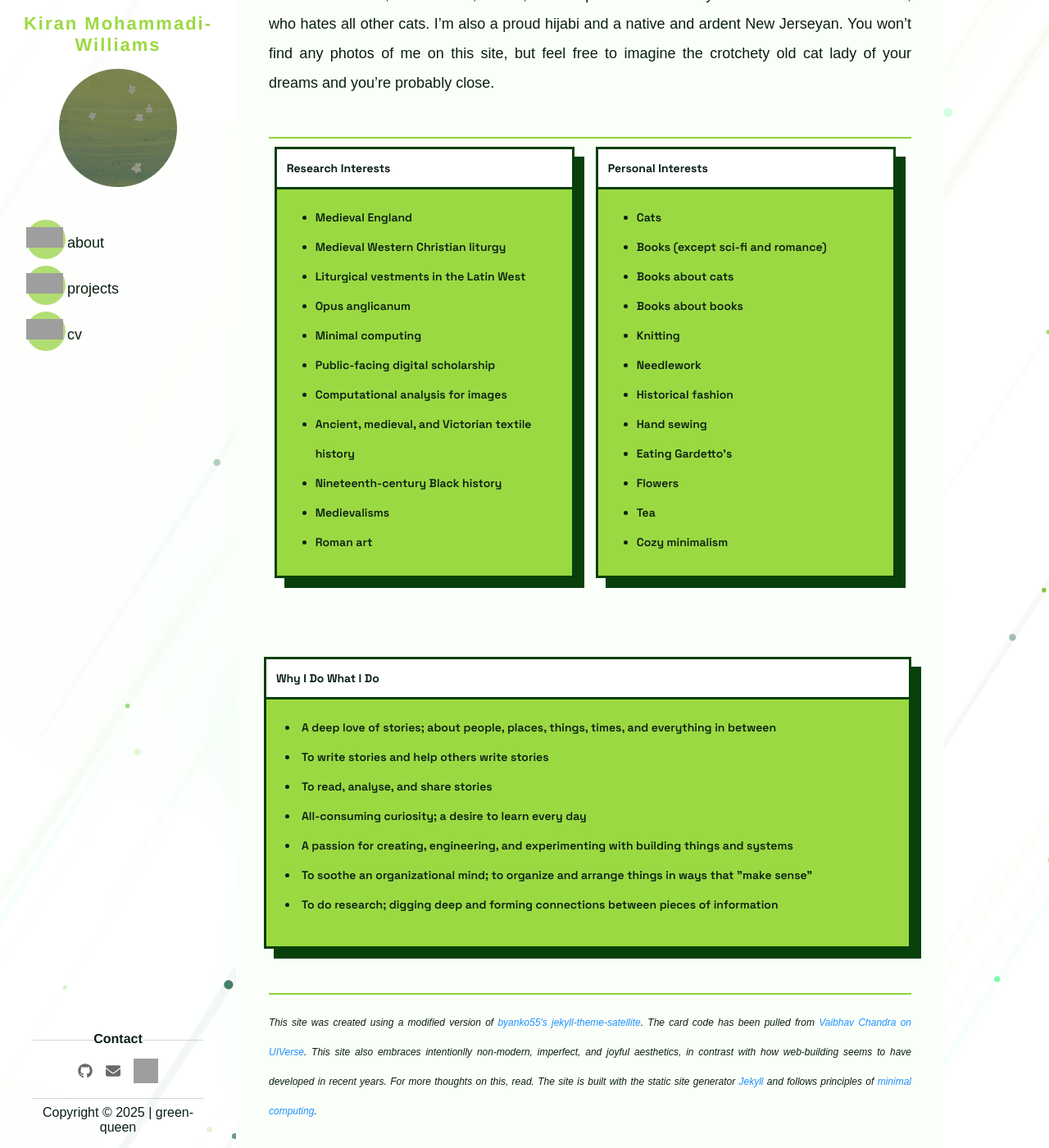
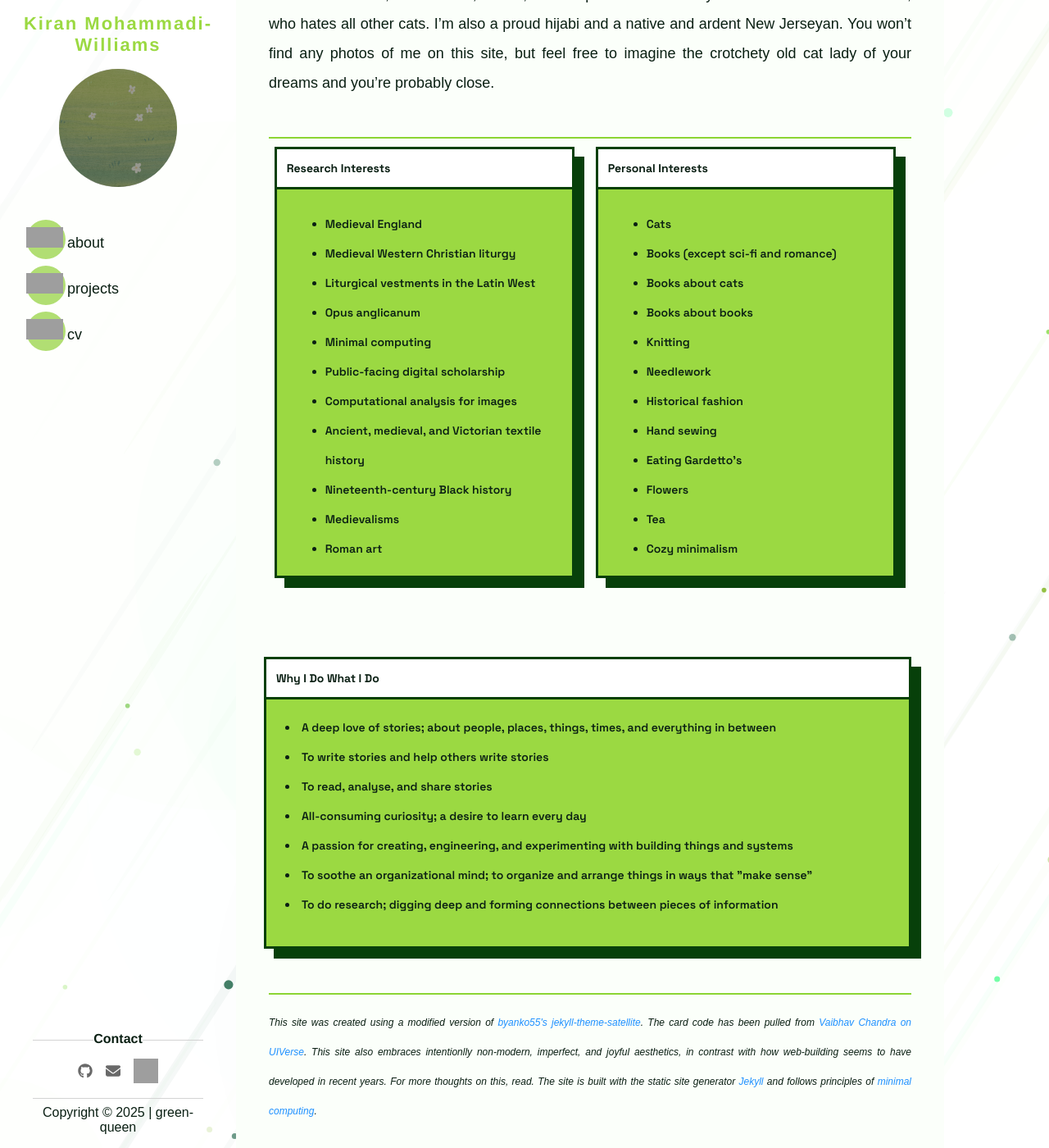
Before and after one commit to green-queen/green-queen.github.io, a Jekyll site: the page built from _pages/index.md, in a window 1280 px wide and 1400 px high, scrolled down 1106 px. Shown: the whole window at 82% size. Built offline with Jekyll 4.4.1, drawn with Linux system fonts in a browser that asks for light colours; some web fonts are replaced; grey boxes are pictures that could not be loaded.

Commit message:
Update post.scss

```diff
--- a/_sass/post.scss
+++ b/_sass/post.scss
@@ -33,7 +33,7 @@
 }
 
 .content {
-  padding: 0px;
+  padding: 8px 12px;
   font-size: 14px;
   font-weight: 600;
   background: #9BD942;
```
